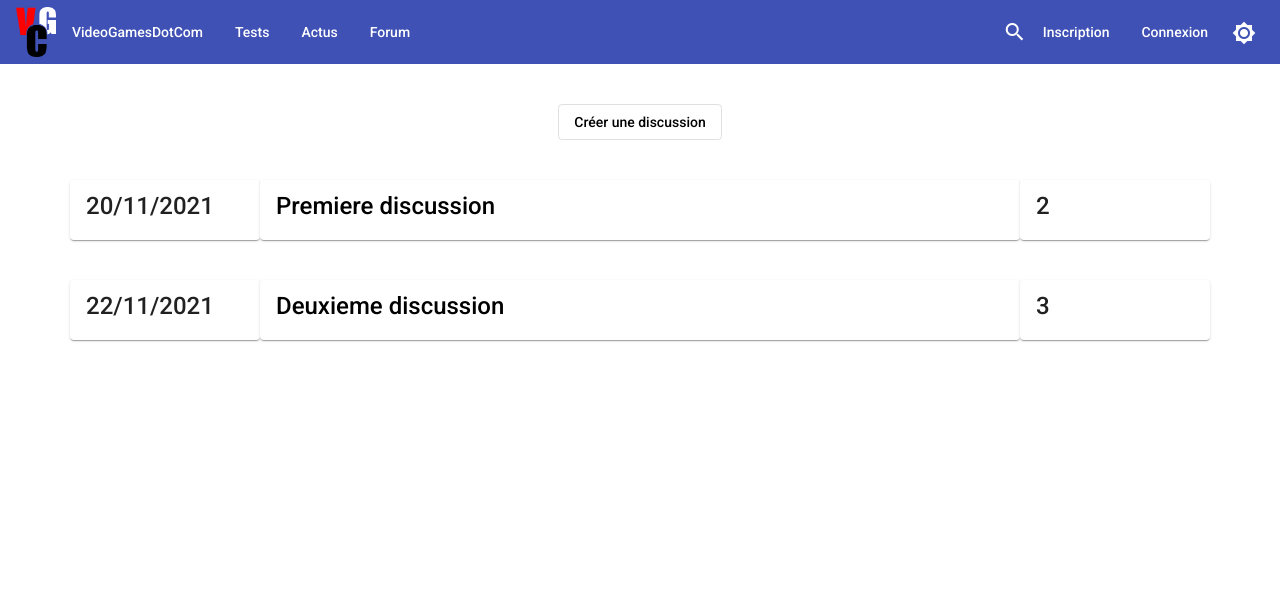
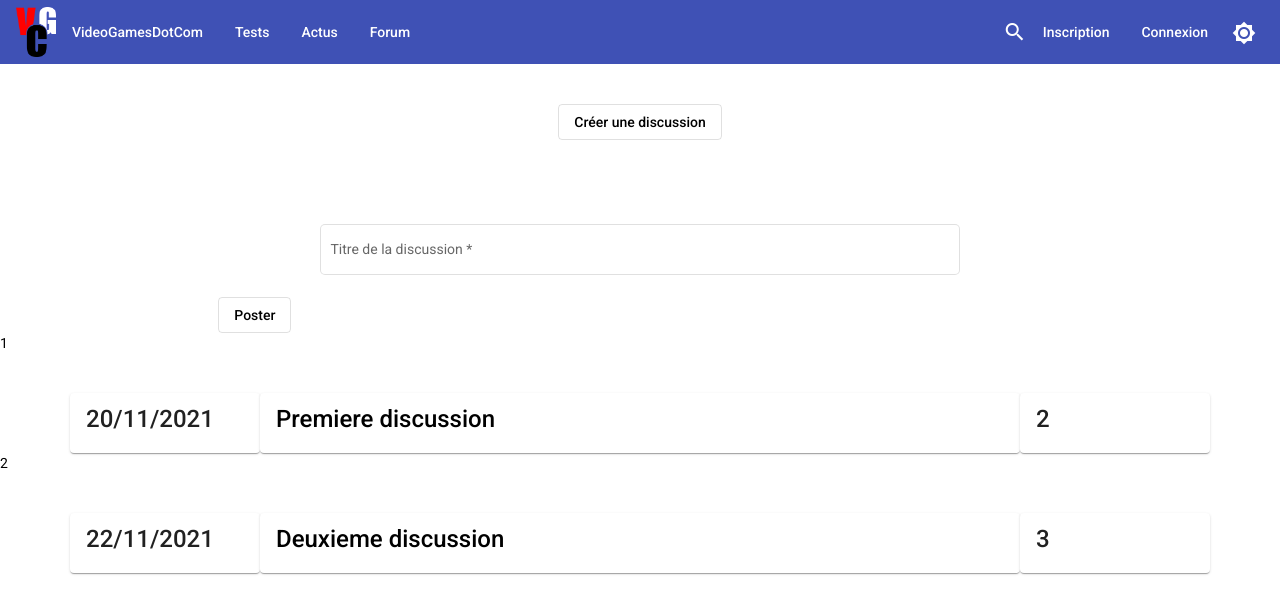
Before and after one commit to Khoz0/VideoGamesDotCom, an Angular app in the folder front/: page /forum in a window 1280 px wide. Both pictures are taken after a click on the button "Créer une discussion". Shown: the top 614 px of the page. Built offline with nearby package versions, Linux system fonts and the light colour scheme.

Commit message:
Ajout de nouvelles discussion

```diff
--- a/front/src/app/forum/forum.component.html
+++ b/front/src/app/forum/forum.component.html
@@ -1,10 +1,34 @@
 <div class="row" style="margin-bottom: 5vh; margin-top: 5vh; text-align: center">
   <div class="col-md-4"></div>
   <div class="col-md-4">
-    <button mat-stroked-button >Créer une discussion</button>
+    <button mat-stroked-button (click)="openDiscussion()">Créer une discussion</button>
   </div>
   <div class="col-md-4"></div>
 </div>
+
+<div class="row" *ngIf="!discussionHided">
+  <div class="col-md-2"></div>
+  <div class="col-md-8">
+    <form [formGroup]="form">
+      <div style="text-align: center; margin-top: 5vh">
+        <mat-form-field appearance="outline" style="width: 80vh">
+          <mat-label>Titre de la discussion</mat-label>
+          <input name="title" matInput placeholder="Mon meilleur titre ! :•)" formControlName="title" minlength="1" required>
+          <mat-error *ngIf="form.get('title')?.hasError('required')">
+            Le champs est <strong>Obligatoire</strong>
+          </mat-error>
+          <mat-error *ngIf="form.get('title')?.hasError('minlength')">
+            Le champs doit mesurer <strong>1 caractères minimum</strong>
+          </mat-error>
+        </mat-form-field>
+      </div>
+      <button mat-stroked-button type="submit" (click)="createDiscussion(form.value.title)" style="margin-right: 2vh" class="button">Poster</button>
+    </form>
+  </div>
+  <div class="col-md-2"></div>
+</div>
+
 <div *ngFor="let discussion of discussions">
+  <p>{{discussion.id}}</p>
   <app-discussion [currentDiscussion] = discussion></app-discussion>
 </div>
--- a/front/src/app/forum/forum.component.ts
+++ b/front/src/app/forum/forum.component.ts
@@ -2,6 +2,8 @@ import { Component, OnInit } from '@angular/core';
 import {Discussion} from "../shared/types/discussion.type";
 import {DISCUSSIONS} from "../data/discussions";
 import {DiscussionsService} from "../shared/services/discussions.service";
+import {FormControl, FormGroup, Validators} from "@angular/forms";
+import {Post} from "../shared/types/post.type";
 
 @Component({
   selector: 'app-forum',
@@ -11,9 +13,17 @@ import {DiscussionsService} from "../shared/services/discussions.service";
 export class ForumComponent implements OnInit {
 
   private _discussions: Discussion[];
+  private _discussionHided: boolean;
+  private _form: FormGroup
 
   constructor(private _discussionsService: DiscussionsService) {
     this._discussions = [] as Discussion[];
+    this._discussionHided = true
+    this._form = new FormGroup({
+      title: new FormControl('', Validators.compose([
+        Validators.required, Validators.minLength(1)
+      ])),
+    })
   }
 
   ngOnInit(): void {
@@ -28,4 +38,42 @@ export class ForumComponent implements OnInit {
     this._discussions = value;
   }
 
+  get discussionHided(): boolean {
+    return this._discussionHided;
+  }
+
+  set discussionHided(value: boolean) {
+    this._discussionHided = value;
+  }
+  get form(): FormGroup {
+    return this._form;
+  }
+
+  set form(value: FormGroup) {
+    this._form = value;
+  }
+
+  openDiscussion() {
+    this.discussionHided = ! this.discussionHided;
+  }
+
+  createDiscussion(title: string) {
+    console.log(title)
+    this._form.patchValue({
+      title: ''
+    })
+    this._form.markAsUntouched()
+    this._form.updateValueAndValidity()
+    this.openDiscussion()
+    const date = new Date().toLocaleDateString("fr");
+    let discussion: Discussion
+    discussion = {
+      id : String(this._discussions.length+1),
+      title: title,
+      creationDate: date,
+      author: "Khozo",
+      responses: 0
+    }
+    this._discussions.push(discussion)
+  }
 }
--- a/front/src/app/shared/post/post.component.ts
+++ b/front/src/app/shared/post/post.component.ts
@@ -78,15 +78,16 @@ export class PostComponent implements OnInit {
     this._form.markAsUntouched()
     this._form.updateValueAndValidity()
     this.postHide()
-    var date = new Date().toLocaleDateString("fr")
+    const date = new Date().toLocaleDateString("fr");
     let post: Post
     post = {
-      id : String(this._posts.length),
+      id : String(this._posts.length+1),
       idDiscussion: this._id,
       author: "Khozo",
       text: message,
       creationDate: date
     }
     this._posts.push(post)
+    // TODO: une fois le back fait il faut update les réponses de la discussion accessible via l'idDiscussion 'this._id'
   }
 }
```
